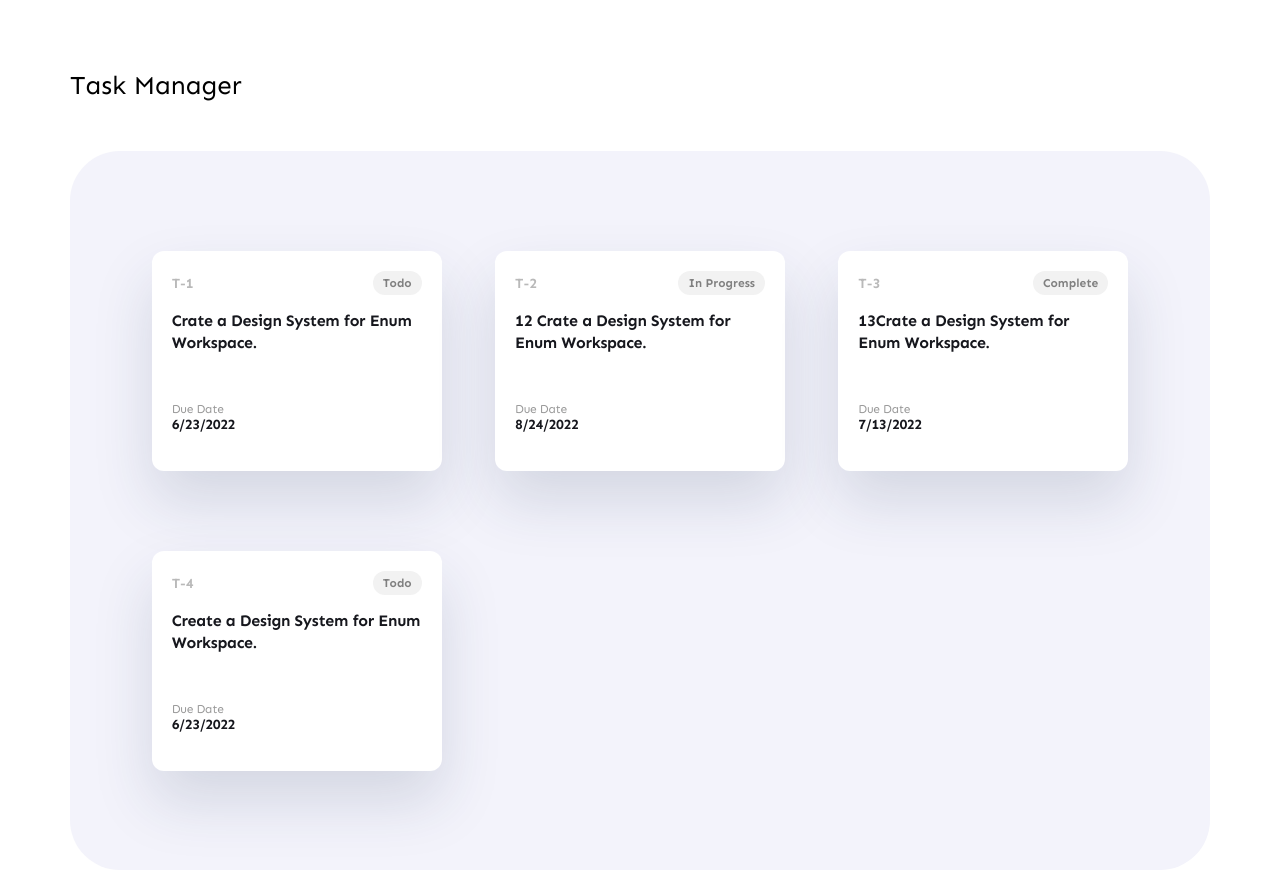
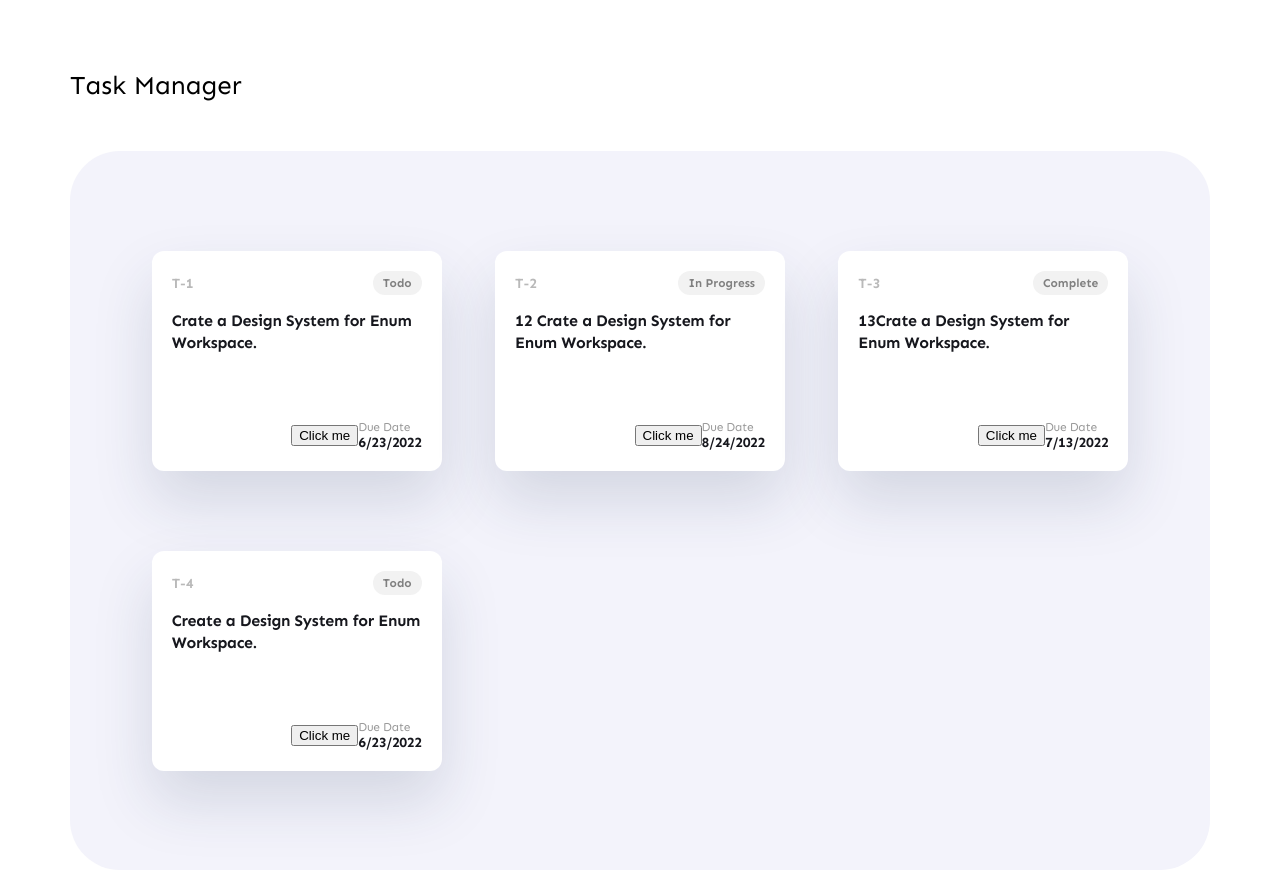
Before and after one commit to Mirceamin/Task-Manager, a React (Create React App) app: page / in a window 1280 px wide. Shown: the top 896 px of the page. Built offline with nearby package versions, Linux system fonts and the light colour scheme.

Commit message:
Added react components

```diff
--- a/src/components/task-card/TaskCard.js
+++ b/src/components/task-card/TaskCard.js
@@ -13,8 +13,9 @@ function TaskCard(props) {
                 <p>{props.name}</p>
             </div>
             <div className="card-footer">
+                <button onClick={() => {console.log("Click")}}>Click me</button>
+                <DateContainer date= {props.dueDate}/>
             </div>
-            <DateContainer date= {props.dueDate}/>
         </div>
     );
 }
--- a/src/components/task-viewer/TaskViewer.js
+++ b/src/components/task-viewer/TaskViewer.js
@@ -5,33 +5,18 @@ function TaskViewer(props) {
     return (
         <div className="task-viewer-container">
             <div className="task-list-container">
+                {props.taskList.map((item, index) => (
                 <TaskCard
-                    id = {props.taskList[0].id}
-                    status = {props.taskList[0].status}
-                    name = {props.taskList[0].name}
-                    dueDate = {props.taskList[0].dueDate}
+                    key = {index}
+                    id = {item.id}
+                    status = {item.status}
+                    name = {item.name}
+                    dueDate = {item.dueDate}
                 />
-                <TaskCard
-                    id = {props.taskList[1].id}
-                    status = {props.taskList[1].status}
-                    name = {props.taskList[1].name}
-                    dueDate = {props.taskList[1].dueDate}
-                />
-                <TaskCard
-                    id = {props.taskList[2].id}
-                    status = {props.taskList[2].status}
-                    name = {props.taskList[2].name}
-                    dueDate = {props.taskList[2].dueDate}
-                />
-                <TaskCard
-                    id={props.taskList[3].id}
-                    status={props.taskList[3].status}
-                    name={props.taskList[3].name}
-                    dueDate={props.taskList[3].dueDate}
-                />
+                ))}
             </div>
         </div>
-    )
+    );
 }
 
 export default TaskViewer;
```
Also changed, not shown: src/App.jsx (renamed from src/App.js).
